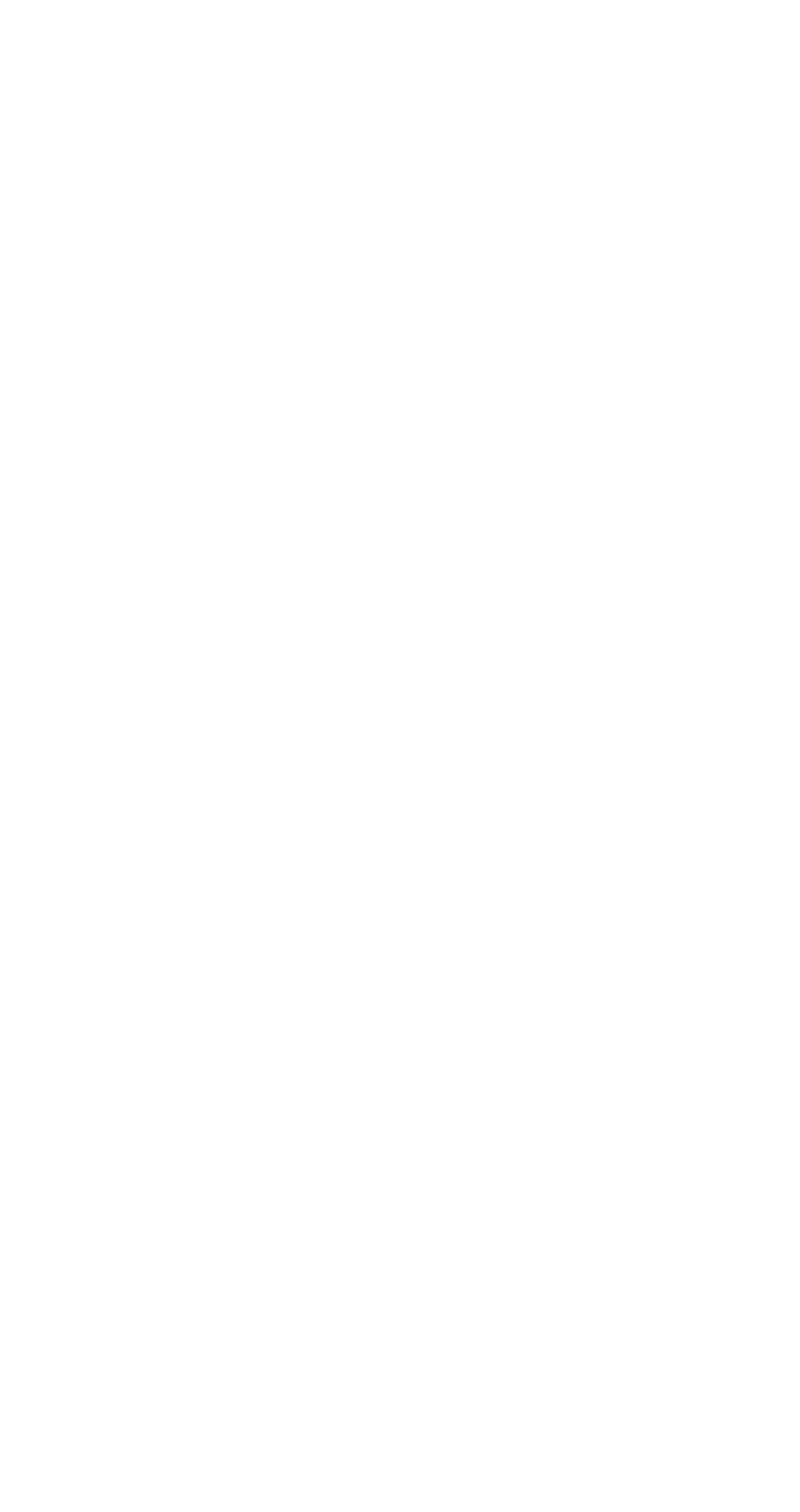
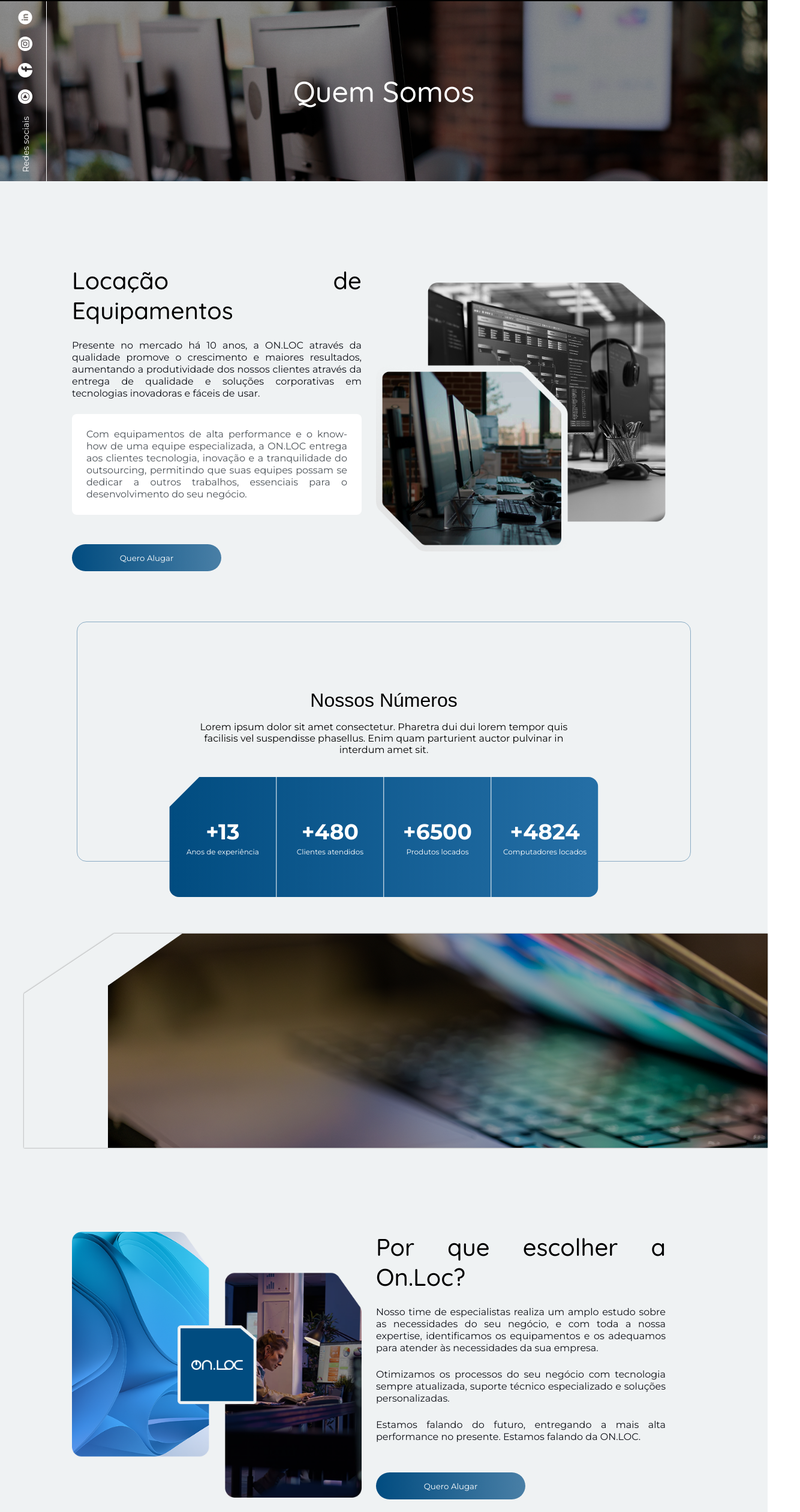
Before and after one commit to onloc/site, a React (Vite) app: page /quem-somos in a window 1280 px wide. Before the commit this address had no page. Shown: the part 78-2598 px from the top of the page at 60% size, 1334 px wide, since content can reach past the window. Before the commit the page ends 800 px from the top, so only its background shows below. Built offline with nearby package versions, Linux system fonts and the light colour scheme.

Commit message:
Quem Somos page until finished TODO TimeLine component

```diff
--- a/src/App.jsx
+++ b/src/App.jsx
@@ -4,6 +4,7 @@
 import { EquipamentoDetalhes } from "./pages/EquipamentoDetalhes";
 import { Duvidas } from "./pages/Duvidas";
 import { Contato } from "./pages/Contato";
+import { QuemSomos } from "./pages/QuemSomos";
 
 import  ScrollToTop  from "./components/utils/ScrollTop";
 
@@ -17,6 +18,7 @@
         <Route path="/equipamentos/:id" element={<EquipamentoDetalhes />} />
         <Route path="/duvidas" element={<Duvidas />} />
         <Route path="/contato" element={<Contato />}/>
+        <Route path="/quem-somos" element={<QuemSomos />}/>
       </Routes>
     </BrowserRouter>
   );
--- a/src/components/BlackHeader/index.jsx
+++ b/src/components/BlackHeader/index.jsx
@@ -46,7 +46,7 @@
               <DropdownItem>Workstation</DropdownItem>
             </DropdownMenu>
           </Dropdown>
-          <NavItem>Quem Somos</NavItem>
+          <NavItem to="/quem-somos">Quem Somos</NavItem>
           <NavItem>Soluções</NavItem>
           <NavItem>Suporte</NavItem>
           <NavItem to="/duvidas">Dúvidas</NavItem>
--- a/src/components/ButtonComponent/index.jsx
+++ b/src/components/ButtonComponent/index.jsx
@@ -6,9 +6,11 @@
   variant = "",
   minWidth = "239px",
   flex = false,
+  style= {}
 }) => {
   return (
     <Button
+    style={style}
       onClick={func}
       variant={variant}
       $minWidth={minWidth}
--- /dev/null
+++ b/src/components/Typography/index.jsx
@@ -0,0 +1,24 @@
+import { Text } from "./styles";
+
+const Typography = ({
+  children,
+  colorText = "#000",
+  variant = "sans-serif",
+  fontWeight = "400",
+  fontSize = "auto",
+  fontStyle = "regular",
+}) => {
+  return (
+    <Text
+      $colorText={colorText}
+      $variant={variant}
+      $fontWeight={fontWeight}
+      $fontSize={fontSize}
+      $fontStyle={fontStyle}
+    >
+      {children}
+    </Text>
+  );
+};
+
+export default Typography;
--- /dev/null
+++ b/src/components/Typography/styles.js
@@ -0,0 +1,12 @@
+import styled from "styled-components";
+
+export const Text = styled.p`
+  font-family: ${(props) => props.$variant};
+  color: ${(props) => props.$colorText};
+  font-weight: ${(props) => props.$fontWeight};
+  font-size: ${(props) => props.$fontSize};
+  font-style: ${(props) => props.$fontStyle};
+
+  line-height: 125%;
+  letter-spacing: 0%;
+`;
--- /dev/null
+++ b/src/pages/QuemSomos.jsx
@@ -0,0 +1,181 @@
+import { useNavigate } from "react-router-dom";
+
+import Footer from "../components/Footer";
+import BlackHeader from "../components/BlackHeader";
+import HeaderBanner from "../components/HeaderBanner";
+
+import bgImage from "../assets/who-we-are-banner.png";
+import rentalImage from "../assets/rental-image.png";
+import whyOnloc from "../assets/why-onloc.png";
+import videoFlavor from "../assets/video-flavor.png";
+
+import Typography from "../components/Typography";
+import ButtonComponent from "../components/ButtonComponent";
+import OurNumbers from "../components/OurNumbers";
+import WhyLease from "../components/WhyLease";
+import ClientComments from "../components/ClientComments";
+import EquipamentoBannerFooter from "../components/EquipamentoBannerFooter";
+
+export function QuemSomos() {
+  const navigate = useNavigate();
+
+  return (
+    <div style={{ background: "#EFF2F3" }}>
+      <BlackHeader />
+      <HeaderBanner text="Quem Somos" backgroundImage={bgImage} />
+      <div
+        style={{
+          padding: "20px",
+          margin: "120px 150px auto 100px",
+          display: "flex",
+          flexDirection: "row",
+          alignItems: "center",
+          gap: "24px",
+          textAlign: "justify",
+        }}
+      >
+        <div
+          style={{
+            display: "flex",
+            flexDirection: "column",
+            gap: "24px",
+            flex: "1",
+            maxWidth: "592px",
+          }}
+        >
+          <Typography
+            variant="Quicksand"
+            fontSize="40px"
+            fontWeight="500"
+            fontStyle="Medium"
+            colorText="##1E1E20"
+          >
+            Locação de Equipamentos
+          </Typography>
+          <Typography variant="Montserrat" fontSize="16px" colorText="#0E1017">
+            Presente no mercado há 10 anos, a ON.LOC através da qualidade
+            promove o crescimento e maiores resultados, aumentando a
+            produtividade dos nossos clientes através da entrega de qualidade e
+            soluções corporativas em tecnologias inovadoras e fáceis de usar.
+          </Typography>
+          <div
+            style={{ background: "#fff", padding: "24px", borderRadius: "8px" }}
+          >
+            <Typography
+              variant="Montserrat"
+              fontSize="16px"
+              colorText="#4C5258"
+            >
+              Com equipamentos de alta performance e o know-how de uma equipe
+              especializada, a ON.LOC entrega aos clientes tecnologia, inovação
+              e a tranquilidade do outsourcing, permitindo que suas equipes
+              possam se dedicar a outros trabalhos, essenciais para o
+              desenvolvimento do seu negócio.
+            </Typography>
+          </div>
+          <ButtonComponent
+            text="Quero Alugar"
+            style={{ width: "249px" }}
+            func={() => navigate("/equipamentos")}
+          />
+        </div>
+        <div style={{ flex: "1" }}>
+          <img
+            src={rentalImage}
+            alt="Imagem de aluguel de equipamentos"
+            style={{ width: "100%", maxWidth: "587px" }}
+          />
+        </div>
+      </div>
+      <OurNumbers />
+      <div
+        style={{
+          filter: "drop-shadow(0 0 1px #AAAAAA) drop-shadow(0 0 0.5px #AAAAAA)",
+        }}
+      >
+        <div
+          style={{
+            backgroundColor: "#EFF2F3", // Necessário para a sombra ter onde "encostar"
+            marginLeft: "40px",
+            marginTop: "120px",
+            width: "calc(100% - 40px)",
+            clipPath: "polygon(150px 0%, 100% 0%, 100% 100%, 0% 100%, 0% 100px)",
+          }}
+        >
+          <img
+            src={videoFlavor}
+            alt="Imagem sabor vídeo"
+            style={{
+              display: "block",
+              marginLeft: "140px",
+              maxWidth: "calc(100% - 140px)",
+              maxHeight: "585px",
+              objectFit: "contain",
+            }}
+          />
+        </div>
+      </div>
+      <div
+        style={{
+          padding: "20px",
+          margin: "120px 150px auto 100px",
+          display: "flex",
+          flexDirection: "row",
+          alignItems: "center",
+          gap: "24px",
+          textAlign: "justify",
+        }}
+      >
+        <div style={{ flex: "1" }}>
+          <img
+            src={whyOnloc}
+            alt="Imagem de aluguel de equipamentos"
+            style={{ width: "100%", maxWidth: "587px" }}
+          />
+        </div>
+        <div
+          style={{
+            display: "flex",
+            flexDirection: "column",
+            gap: "24px",
+            flex: "1",
+            maxWidth: "592px",
+          }}
+        >
+          <Typography
+            variant="Quicksand"
+            fontSize="40px"
+            fontWeight="500"
+            fontStyle="Medium"
+            colorText="##1E1E20"
+          >
+            Por que escolher a On.Loc?
+          </Typography>
+          <Typography variant="Montserrat" fontSize="16px" colorText="#0E1017">
+            Nosso time de especialistas realiza um amplo estudo sobre as
+            necessidades do seu negócio, e com toda a nossa expertise,
+            identificamos os equipamentos e os adequamos para atender às
+            necessidades da sua empresa.
+          </Typography>
+          <Typography variant="Montserrat" fontSize="16px" colorText="#0E1017">
+            Otimizamos os processos do seu negócio com tecnologia sempre
+            atualizada, suporte técnico especializado e soluções personalizadas.
+          </Typography>
+          <Typography variant="Montserrat" fontSize="16px" colorText="#0E1017">
+            Estamos falando do futuro, entregando a mais alta performance no
+            presente. Estamos falando da ON.LOC.
+          </Typography>
+          <ButtonComponent
+            text="Quero Alugar"
+            style={{ width: "249px" }}
+            func={() => navigate("/equipamentos")}
+          />
+        </div>
+      </div>
+      <WhyLease />
+      <EquipamentoBannerFooter />
+      <ClientComments />
+      <Footer />
+    </div>
+  );
+}
```
Also changed, not shown: src/assets/rental-image.png (added), src/assets/video-flavor.png (added).
